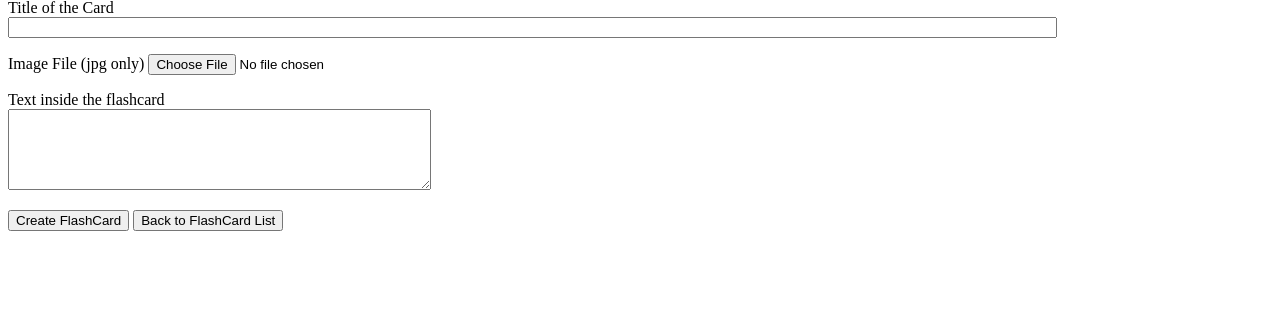
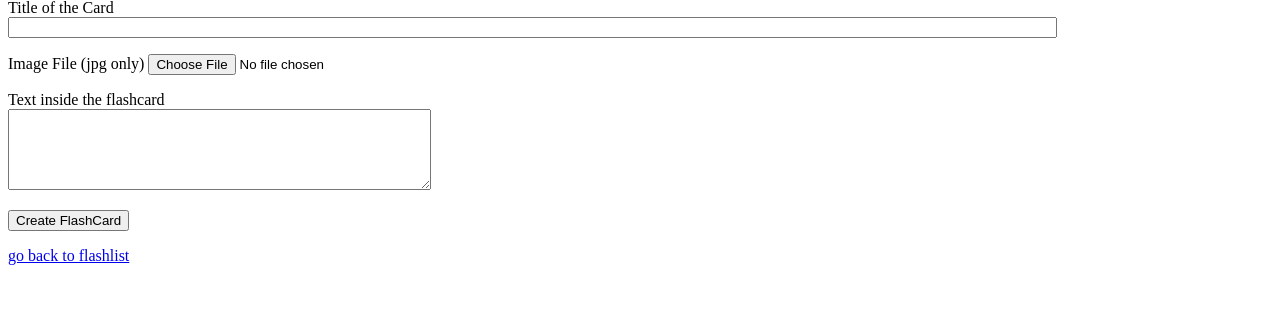
Before and after one commit to EtienneDevictor/Team-1, a Flask app: page /createflashcard/1 in a window 1280 px wide. Shown: the part 220-542 px from the top of the page. Run offline with Flask 2, Linux system fonts and the light colour scheme; some libraries are stand-ins or nearby versions.

Commit message:
linked create flashcard back to flashlist

```diff
--- a/app/forms.py
+++ b/app/forms.py
@@ -35,7 +35,6 @@ class createFlashCardForm(FlaskForm):
     text = StringField('Text inside the flashcard', widget=TextArea())
     front = BooleanField('Image on the front of the flash card')
     create = SubmitField('Create FlashCard')
-    back = SubmitField('Back to FlashCard List')
 
 class fTextInFileForm(FlaskForm):
     text = StringField('Enter text to search for flashcard', validators=[DataRequired()])
--- a/app/routes.py
+++ b/app/routes.py
@@ -95,14 +95,14 @@ def create(list_id):
                 flash(f'Flashcard Created: {flashcard.title}')
         elif form.back.data:
             return redirect(f'/flashList/{list_id}')
-    return render_template("createflashcard.html", title = title, form = form)
+    return render_template("createflashcard.html", title = title, form = form, list_id=list_id)
 
-@app_obj.route('/viewflashcard', methods = ['GET', 'POST'])
+@app_obj.route('/viewflashcard/<int:list_id>', methods = ['GET', 'POST'])
 @login_required
-def view():
+def view(list_id):
     title = "View Flashcards"
-    flashcards = FlashCard.query.all()
-    return render_template("viewflashcards.html", title = title, flashcards = flashcards)
+    flashcards = FlashCard.query.filter_by(cardList_id=list_id)
+    return render_template("viewflashcards.html", title = title, flashcards = flashcards, list_id=list_id)
 
 @app_obj.route('/uploadnotes/<int:class_id>', methods = ['GET', 'POST'])
 #@login_required
--- a/app/templates/createflashcard.html
+++ b/app/templates/createflashcard.html
@@ -16,7 +16,8 @@
             {{ form.text(cols="50",rows="5") }}
         </p>
         <p>
-            {{ form.create() }}  {{ form.back() }}
+            {{ form.create() }}
         </p>
+        <a href=/flashList/{{list_id}}> go back to flashlist </a>
     </form>
 {% endblock %}
--- a/app/templates/flashcard.html
+++ b/app/templates/flashcard.html
@@ -8,6 +8,7 @@
         <p>
             {{ form.previous() }}  {{ form.next() }}
         </p>
+        <a href=/viewflashcard/{{list_id}}>switch to list view</a>
     </form>
 {% else %}
  <h3> click on the link below to add a card to this empty list</h3>
--- a/app/templates/viewflashcards.html
+++ b/app/templates/viewflashcards.html
@@ -10,5 +10,5 @@
         </ul>
         {% endif %}
         </p>
-    </form>
+    <a href=/flashList/{{list_id}}>Back to Flashcard View</a>
 {% endblock %}
```
